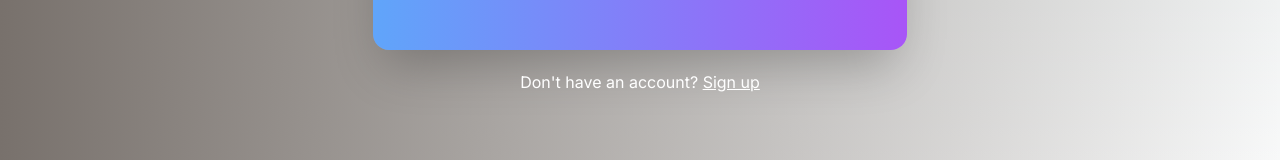
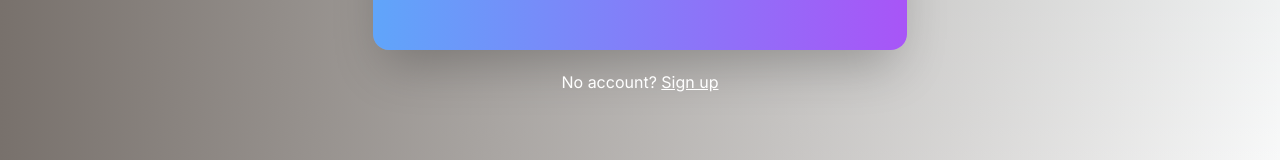
Before and after one commit to jorgoose/coms-senior-design, a Next.js app in the folder frontend/: page /login in a window 1280 px wide. Shown: the part 505-665 px from the top of the page. Built offline with nearby package versions, Linux system fonts and the light colour scheme.

Commit message:
Trying something

```diff
--- a/frontend/src/app/login/page.tsx
+++ b/frontend/src/app/login/page.tsx
@@ -26,7 +26,7 @@ export default function Login() {
                     </p>
                     <SubmitButton use='Login' />
                 </form>
-                <div className="text-white">Don't have an account? <Link href="/signup" className="underline">Sign up</Link></div>
+                <div className="text-white">No account? <Link href="/signup" className="underline">Sign up</Link></div>
             </div>
         </>
     );
```
